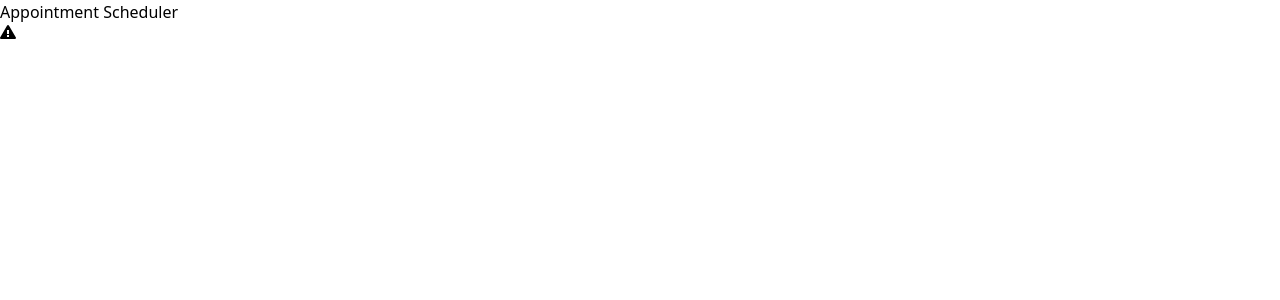
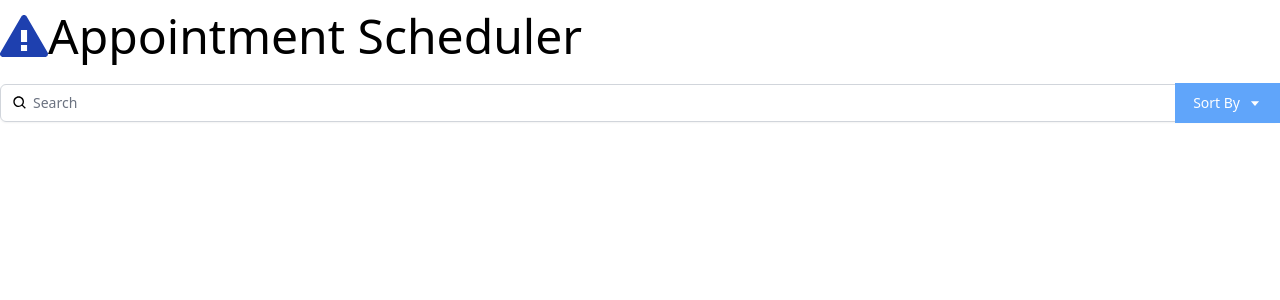
Before and after one commit to vish-opatha/react-appointment-scheduler, a React (Create React App) app: page / in a window 1280 px wide. Shown: the top 300 px of the page. Built offline with nearby package versions, Linux system fonts and the light colour scheme.

Commit message:
Add the Search Component to the App.js

```diff
--- a/src/App.js
+++ b/src/App.js
@@ -1,10 +1,13 @@
-import {GoAlert} from "react-icons/go";
+import {GoAlert} from "react-icons/go"
+import Search from "./components/Search"
 
 function App() {
   return (
-    <div className="App">
-      <h1>Appointment Scheduler</h1>
-      <GoAlert/>
+    <div className="App container mx-auto mt-3 font-thin">
+      <h1 className="text-5xl content-center">
+        <GoAlert className="inline-block text-blue-800 align-top"/>Appointment Scheduler
+      </h1>
+      <Search/>
     </div>
   );
 }
```
